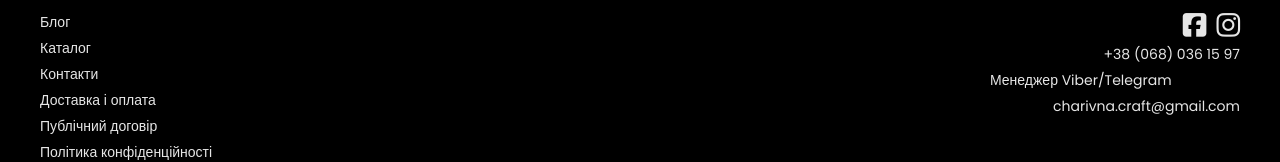
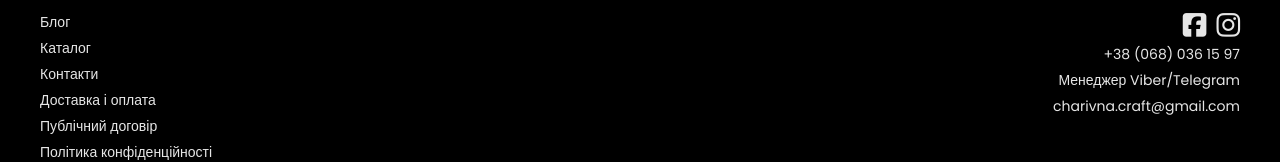
Before and after one commit to anton-sedchenko/online-store-project, a React (Vite) app in the folder client/: page / in a window 1280 px wide. Shown: the part 786-948 px from the top of the page. Built offline with nearby package versions, Linux system fonts and the light colour scheme; no server answers.

Commit message:
bug fix in footer

```diff
--- a/client/src/styles/_footer.scss
+++ b/client/src/styles/_footer.scss
@@ -62,6 +62,7 @@ footer {
   display: flex;
   flex-direction: column;
   align-items: end;
+  min-width: 180px;
 
   @include respond-to(xs) {
     align-items: center;
@@ -85,10 +86,6 @@ footer {
   display: flex;
 }
 
-.footer__contact__container p {
-  min-width: 180px;
-}
-
 .footer__copyrights-container {
   display: flex;
   justify-content: center;
@@ -98,10 +95,6 @@ footer {
   display: flex;
   flex-direction: column;
   align-items: center;
-}
-
-.footer__column-contacts p {
-  min-width: 250px;
 }
 
 .footer__social-link {
```
